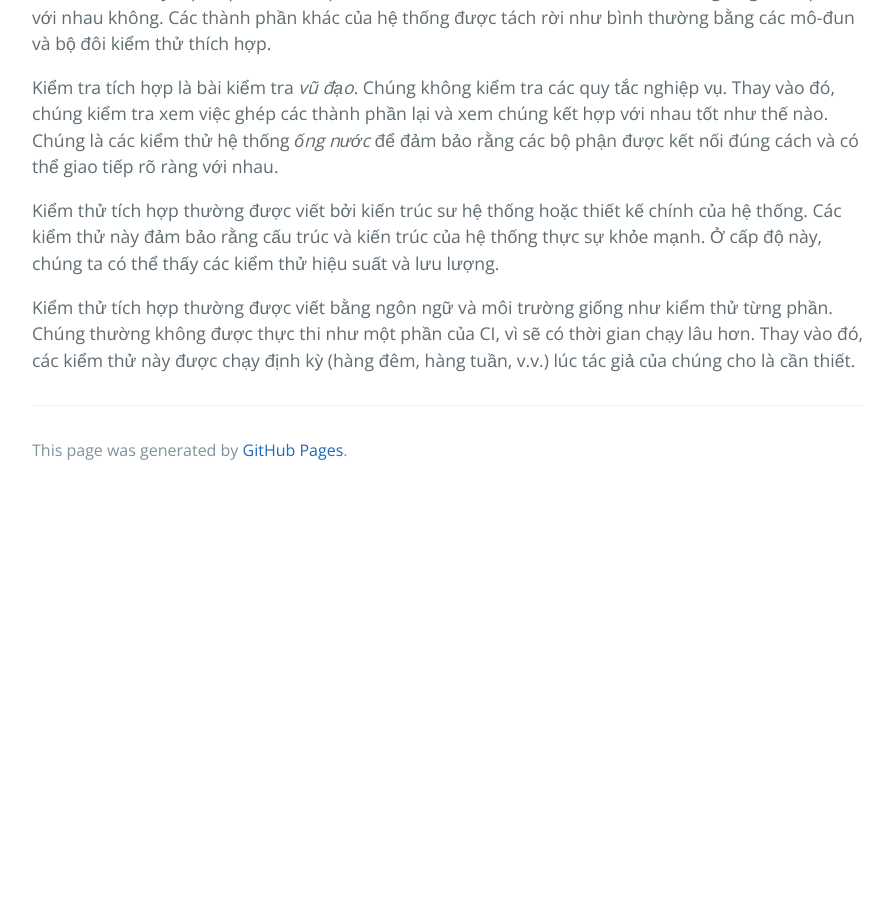
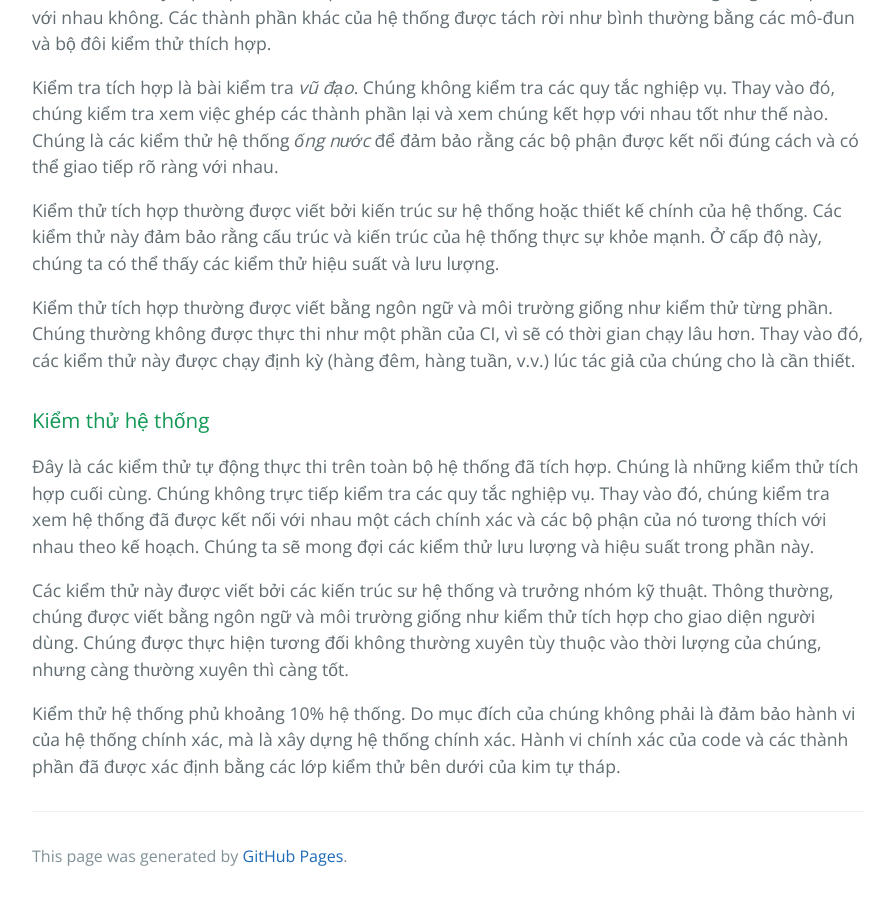
Before and after one commit to HaiBV/haibv.github.io, a Jekyll site: the page built from clean-coder/chapter-8-testing-strategies.md, in a window 1280 px wide and 900 px high, scrolled down 2704 px. Shown: the whole window, without its empty margins (192-1087 px from the left). Built offline with Jekyll 4.4.1, drawn with Linux system fonts in a browser that asks for light colours; our own code applies the rules of GitHub Pages for plain Markdown files; before the commit the page ends 3198 px from its top, so only the background shows below that.

Commit message:
Book - The Clean Coder - Chapter 8 - Testing Strategies

```diff
--- a/clean-coder/chapter-8-testing-strategies.md
+++ b/clean-coder/chapter-8-testing-strategies.md
@@ -55,3 +55,11 @@ Kiểm tra tích hợp là bài kiểm tra _vũ đạo_. Chúng không kiểm tr
 Kiểm thử tích hợp thường được viết bởi kiến trúc sư hệ thống hoặc thiết kế chính của hệ thống. Các kiểm thử này đảm bảo rằng cấu trúc và kiến trúc của hệ thống thực sự khỏe mạnh. Ở cấp độ này, chúng ta có thể thấy các kiểm thử hiệu suất và lưu lượng.
 
 Kiểm thử tích hợp thường được viết bằng ngôn ngữ và môi trường giống như kiểm thử từng phần. Chúng thường không được thực thi như một phần của CI, vì sẽ có thời gian chạy lâu hơn. Thay vào đó, các kiểm thử này được chạy định kỳ (hàng đêm, hàng tuần, v.v.) lúc tác giả của chúng cho là cần thiết.
+
+### Kiểm thử hệ thống
+
+Đây là các kiểm thử tự động thực thi trên toàn bộ hệ thống đã tích hợp. Chúng là những kiểm thử tích hợp cuối cùng. Chúng không trực tiếp kiểm tra các quy tắc nghiệp vụ. Thay vào đó, chúng kiểm tra xem hệ thống đã được kết nối với nhau một cách chính xác và các bộ phận của nó tương thích với nhau theo kế hoạch. Chúng ta sẽ mong đợi các kiểm thử lưu lượng và hiệu suất trong phần này.
+
+Các kiểm thử này được viết bởi các kiến trúc sư hệ thống và trưởng nhóm kỹ thuật. Thông thường, chúng được viết bằng ngôn ngữ và môi trường giống như kiểm thử tích hợp cho giao diện người dùng. Chúng được thực hiện tương đối không thường xuyên tùy thuộc vào thời lượng của chúng, nhưng càng thường xuyên thì càng tốt.
+
+Kiểm thử hệ thống phủ khoảng 10% hệ thống. Do mục đích của chúng không phải là đảm bảo hành vi của hệ thống chính xác, mà là xây dựng hệ thống chính xác. Hành vi chính xác của code và các thành phần đã được xác định bằng các lớp kiểm thử bên dưới của kim tự tháp.
```
